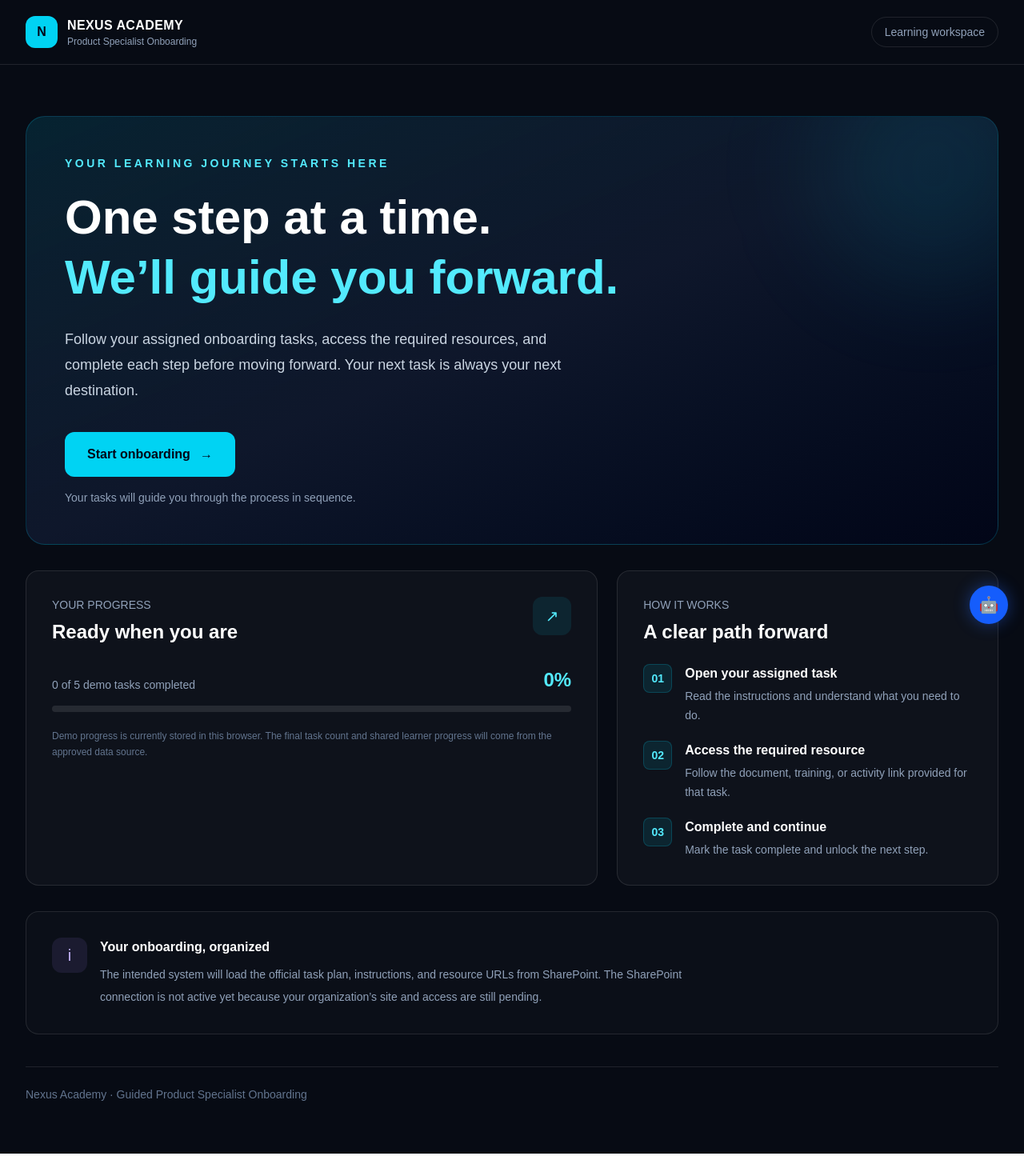
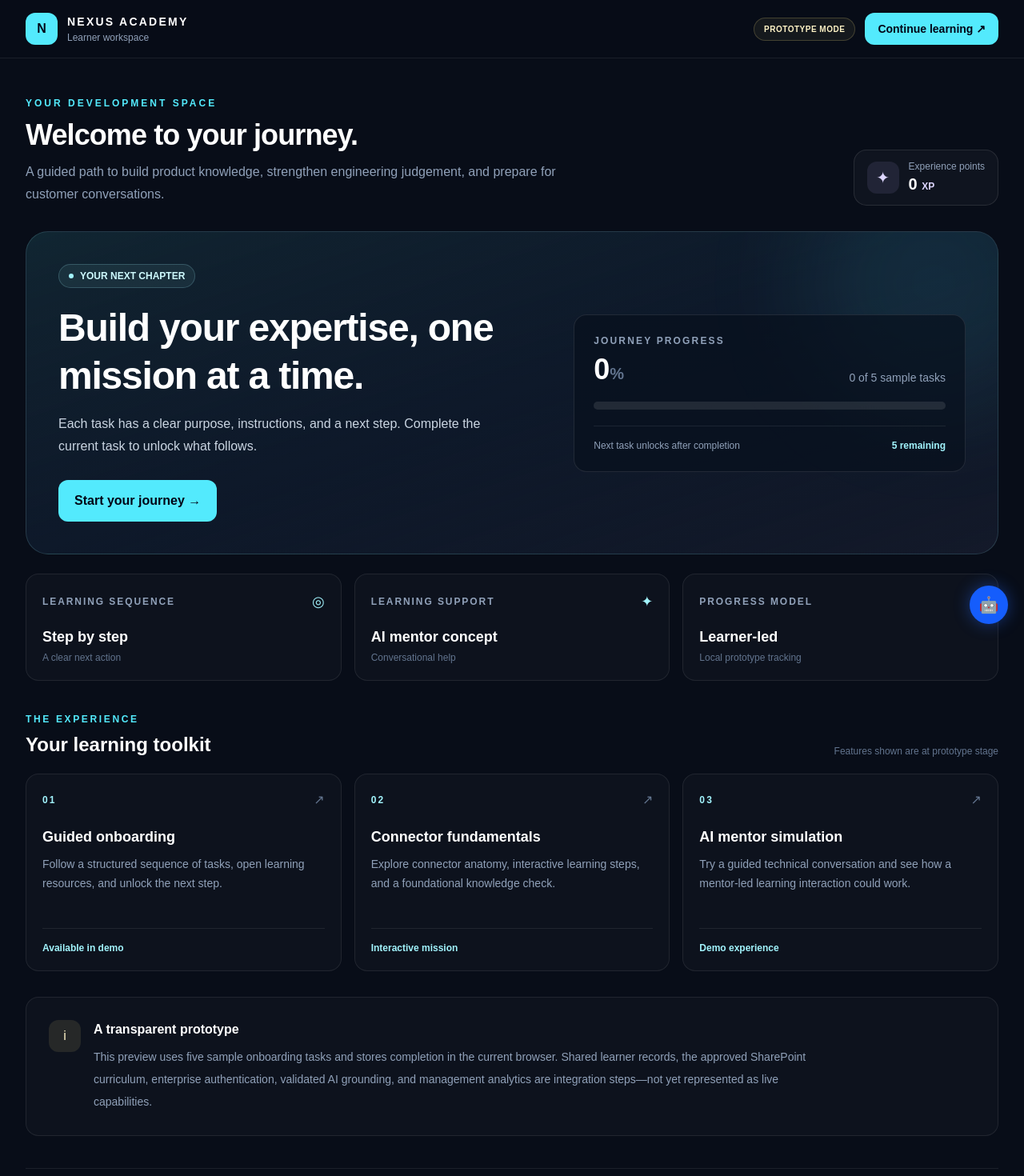
Before and after one commit to vishalawati08/nexus-academy-vishal, a Next.js app: page /dashboard in a window 1280 px wide. Shown: the top 1470 px of the page at 80% size. Before the commit the page ends 1442 px from the top, so only its background shows below. Built offline with nearby package versions, Linux system fonts and the light colour scheme.

Commit message:
Upgrade Nexus Academy learner dashboard

```diff
--- a/src/app/dashboard/page.tsx
+++ b/src/app/dashboard/page.tsx
@@ -1,254 +1,62 @@
-
 "use client";
-
 import Link from "next/link";
 import { useEffect, useState } from "react";
 
 const STORAGE_KEY = "nexusOnboardingCompletedTasks";
-
-// Temporary demo total. The real task count will come from SharePoint.
-const DEMO_TASK_COUNT = 5;
+const XP_KEY = "nexusTotalXP";
+const TASK_COUNT = 5;
 
 export default function DashboardPage() {
-  const [completedCount, setCompletedCount] = useState(0);
+  const [completed, setCompleted] = useState(0);
+  const [xp, setXp] = useState(0);
   const [loaded, setLoaded] = useState(false);
 
   useEffect(() => {
     try {
       const saved = localStorage.getItem(STORAGE_KEY);
-
       if (saved) {
         const parsed: unknown = JSON.parse(saved);
-
         if (Array.isArray(parsed)) {
-          const validIds = parsed.filter(
-            (id): id is number =>
-              typeof id === "number" &&
-              Number.isInteger(id) &&
-              id >= 1 &&
-              id <= DEMO_TASK_COUNT
-          );
-
-          setCompletedCount([...new Set(validIds)].length);
+          setCompleted(new Set(parsed.filter((id): id is number => typeof id === "number" && Number.isInteger(id) && id >= 1 && id <= TASK_COUNT)).size);
         }
       }
+      setXp(Number(localStorage.getItem(XP_KEY)) || 0);
     } catch {
-      // Show the welcome page if saved browser data is unavailable.
+      // Keep the dashboard usable when browser storage is unavailable.
+    } finally {
+      setLoaded(true);
     }
-
-    setLoaded(true);
   }, []);
 
-  const progress = Math.round(
-    (completedCount / DEMO_TASK_COUNT) * 100
-  );
+  const progress = Math.round((completed / TASK_COUNT) * 100);
+  const finished = completed === TASK_COUNT;
 
-  const journeyComplete = completedCount >= DEMO_TASK_COUNT;
-
-  return (
-    <main className="min-h-screen bg-[#070b14] text-white">
-      <header className="border-b border-white/10">
-        <div className="mx-auto flex max-w-7xl items-center justify-between px-5 py-5 sm:px-8">
-          <Link href="/dashboard" className="flex items-center gap-3">
-            <div className="flex h-10 w-10 items-center justify-center rounded-xl bg-cyan-400 font-bold text-slate-950">
-              N
-            </div>
-
-            <div>
-              <p className="font-bold tracking-wide">NEXUS ACADEMY</p>
-              <p className="text-xs text-slate-400">
-                Product Specialist Onboarding
-              </p>
-            </div>
-          </Link>
-
-          <span className="hidden rounded-full border border-white/10 px-4 py-2 text-sm text-slate-400 sm:inline-block">
-            Learning workspace
-          </span>
-        </div>
-      </header>
-
-      <div className="mx-auto max-w-7xl px-5 py-10 sm:px-8 sm:py-16">
-        <section className="relative overflow-hidden rounded-3xl border border-cyan-400/20 bg-gradient-to-br from-cyan-950/60 via-slate-900 to-slate-950 p-7 sm:p-12">
-          <div className="pointer-events-none absolute -right-16 -top-20 h-72 w-72 rounded-full bg-cyan-400/10 blur-3xl" />
-
-          <div className="relative max-w-3xl">
-            <p className="mb-5 text-sm font-semibold uppercase tracking-[0.25em] text-cyan-300">
-              Your learning journey starts here
-            </p>
-
-            <h1 className="text-4xl font-bold leading-tight sm:text-6xl">
-              One step at a time.
-              <span className="block text-cyan-300">
-                We’ll guide you forward.
-              </span>
-            </h1>
-
-            <p className="mt-6 max-w-2xl text-base leading-8 text-slate-300 sm:text-lg">
-              Follow your assigned onboarding tasks, access the required
-              resources, and complete each step before moving forward.
-              Your next task is always your next destination.
-            </p>
-
-            <div className="mt-9">
-              <Link
-                href="/onboarding"
-                className="inline-flex w-full items-center justify-center gap-3 rounded-xl bg-cyan-400 px-7 py-4 font-bold text-slate-950 transition hover:bg-cyan-300 sm:w-auto"
-              >
-                {loaded && completedCount > 0 && !journeyComplete
-                  ? "Resume onboarding"
-                  : journeyComplete
-                    ? "Review onboarding"
-                    : "Start onboarding"}
-
-                <span aria-hidden="true">→</span>
-              </Link>
-
-              <p className="mt-4 text-sm text-slate-400">
-                Your tasks will guide you through the process in sequence.
-              </p>
-            </div>
-          </div>
-        </section>
-
-        <section className="mt-8 grid gap-6 lg:grid-cols-[1.2fr_0.8fr]">
-          <div className="rounded-2xl border border-white/10 bg-white/[0.03] p-6 sm:p-8">
-            <div className="flex items-start justify-between gap-4">
-              <div>
-                <p className="text-sm font-medium text-slate-400">
-                  YOUR PROGRESS
-                </p>
-
-                <h2 className="mt-2 text-2xl font-bold">
-                  {loaded
-                    ? journeyComplete
-                      ? "Journey completed"
-                      : completedCount === 0
-                        ? "Ready when you are"
-                        : "Keep moving forward"
-                    : "Loading your progress"}
-                </h2>
-              </div>
-
-              <div className="flex h-12 w-12 items-center justify-center rounded-xl bg-cyan-400/10 text-cyan-300">
-                <span className="text-xl" aria-hidden="true">
-                  {journeyComplete ? "✓" : "↗"}
-                </span>
-              </div>
-            </div>
-
-            <div className="mt-7 flex items-end justify-between gap-4">
-              <p className="text-sm text-slate-400">
-                {loaded
-                  ? `${completedCount} of ${DEMO_TASK_COUNT} demo tasks completed`
-                  : "Checking saved progress"}
-              </p>
-
-              <p className="text-2xl font-bold text-cyan-300">
-                {loaded ? `${progress}%` : "—"}
-              </p>
-            </div>
-
-            <div
-              className="mt-4 h-2 overflow-hidden rounded-full bg-white/10"
-              role="progressbar"
-              aria-label="Demo onboarding progress"
-              aria-valuemin={0}
-              aria-valuemax={100}
-              aria-valuenow={loaded ? progress : 0}
-            >
-              <div
-                className="h-full rounded-full bg-cyan-400 transition-all duration-500"
-                style={{ width: `${loaded ? progress : 0}%` }}
-              />
-            </div>
-
-            <p className="mt-5 text-xs leading-5 text-slate-500">
-              Demo progress is currently stored in this browser.
-              The final task count and shared learner progress will come
-              from the approved data source.
-            </p>
-          </div>
-
-          <div className="rounded-2xl border border-white/10 bg-white/[0.03] p-6 sm:p-8">
-            <p className="text-sm font-medium text-slate-400">
-              HOW IT WORKS
-            </p>
-
-            <h2 className="mt-2 text-2xl font-bold">
-              A clear path forward
-            </h2>
-
-            <div className="mt-6 space-y-5">
-              <JourneyPoint
-                number="01"
-                title="Open your assigned task"
-                description="Read the instructions and understand what you need to do."
-              />
-
-              <JourneyPoint
-                number="02"
-                title="Access the required resource"
-                description="Follow the document, training, or activity link provided for that task."
-              />
-
-              <JourneyPoint
-                number="03"
-                title="Complete and continue"
-                description="Mark the task complete and unlock the next step."
-              />
-            </div>
-          </div>
-        </section>
-
-        <section className="mt-8 rounded-2xl border border-white/10 bg-white/[0.02] p-6 sm:p-8">
-          <div className="flex items-start gap-4">
-            <div className="flex h-11 w-11 shrink-0 items-center justify-center rounded-xl bg-violet-400/10 text-violet-300">
-              <span className="text-xl" aria-hidden="true">i</span>
-            </div>
-
-            <div>
-              <h2 className="font-semibold">Your onboarding, organized</h2>
-
-              <p className="mt-2 max-w-3xl text-sm leading-7 text-slate-400">
-                The intended system will load the official task plan,
-                instructions, and resource URLs from SharePoint. The
-                SharePoint connection is not active yet because your
-                organization’s site and access are still pending.
-              </p>
-            </div>
-          </div>
-        </section>
-
-        <footer className="mt-10 border-t border-white/10 pt-6 text-sm text-slate-500">
-          Nexus Academy · Guided Product Specialist Onboarding
-        </footer>
-      </div>
-    </main>
-  );
+  return <main className="min-h-screen bg-[#080d18] text-white">
+    <header className="sticky top-0 z-20 border-b border-white/[0.08] bg-[#080d18]/90 backdrop-blur-xl"><div className="mx-auto flex max-w-7xl items-center justify-between px-5 py-4 sm:px-8">
+      <Link href="/" className="flex items-center gap-3"><div className="flex h-10 w-10 items-center justify-center rounded-xl bg-cyan-300 font-black text-slate-950">N</div><div><p className="text-sm font-bold tracking-[0.16em]">NEXUS ACADEMY</p><p className="mt-0.5 text-xs text-slate-400">Learner workspace</p></div></Link>
+      <div className="flex items-center gap-3"><span className="hidden rounded-full border border-amber-200/20 bg-amber-200/[0.06] px-3 py-1.5 text-[10px] font-bold uppercase tracking-wider text-amber-100 sm:inline-flex">Prototype mode</span><Link href="/onboarding" className="rounded-xl bg-cyan-300 px-4 py-2.5 text-sm font-bold text-slate-950 transition hover:bg-cyan-200">Continue learning ↗</Link></div>
+    </div></header>
+    <div className="mx-auto max-w-7xl px-5 py-8 sm:px-8 sm:py-12">
+      <div className="mb-8 flex flex-col justify-between gap-5 sm:flex-row sm:items-end"><div><p className="text-xs font-bold uppercase tracking-[0.25em] text-cyan-300">YOUR DEVELOPMENT SPACE</p><h1 className="mt-3 text-3xl font-semibold tracking-tight sm:text-4xl">Welcome to your journey.</h1><p className="mt-3 max-w-2xl text-sm leading-7 text-slate-400 sm:text-base">A guided path to build product knowledge, strengthen engineering judgement, and prepare for customer conversations.</p></div><div className="flex items-center gap-3 rounded-2xl border border-white/10 bg-white/[0.03] px-4 py-3"><div className="flex h-10 w-10 items-center justify-center rounded-xl bg-violet-300/10 text-xl text-violet-200">✦</div><div><p className="text-xs text-slate-400">Experience points</p><p className="text-xl font-bold">{loaded ? xp : "—"} <span className="text-xs font-semibold text-violet-200">XP</span></p></div></div></div>
+      <section className="relative overflow-hidden rounded-[1.75rem] border border-cyan-200/15 bg-gradient-to-br from-cyan-300/[0.12] via-[#0e192a] to-indigo-300/[0.08] p-6 sm:p-10"><div className="pointer-events-none absolute -right-20 -top-24 h-80 w-80 rounded-full bg-cyan-300/[0.09] blur-3xl" /><div className="relative grid gap-8 lg:grid-cols-[1fr_0.8fr] lg:items-center">
+        <div><div className="inline-flex items-center gap-2 rounded-full border border-cyan-200/20 bg-cyan-200/[0.07] px-3 py-1.5 text-xs font-semibold text-cyan-100"><span className="h-1.5 w-1.5 rounded-full bg-cyan-200" />YOUR NEXT CHAPTER</div><h2 className="mt-5 max-w-2xl text-3xl font-semibold leading-tight tracking-tight sm:text-5xl">{finished ? "You’ve completed the sample journey." : completed === 0 ? "Build your expertise, one mission at a time." : "Momentum looks good. Keep going."}</h2><p className="mt-4 max-w-xl text-sm leading-7 text-slate-300 sm:text-base">{finished ? "Review your learning journey or reset the demo to walk through it again." : "Each task has a clear purpose, instructions, and a next step. Complete the current task to unlock what follows."}</p><Link href="/onboarding" className="mt-7 inline-flex items-center gap-3 rounded-xl bg-cyan-300 px-5 py-3.5 font-bold text-slate-950 transition hover:-translate-y-0.5 hover:bg-cyan-200">{finished ? "Review journey" : completed > 0 ? "Resume your journey" : "Start your journey"} →</Link></div>
+        <div className="rounded-2xl border border-white/10 bg-[#08101d]/70 p-5 sm:p-6"><div className="flex items-end justify-between gap-4"><div><p className="text-xs font-semibold uppercase tracking-[0.18em] text-slate-400">Journey progress</p><p className="mt-2 text-4xl font-semibold">{loaded ? progress : "—"}<span className="text-xl text-slate-500">%</span></p></div><p className="text-right text-sm text-slate-400">{loaded ? completed + " of " + TASK_COUNT + " sample tasks" : "Loading progress"}</p></div><div className="mt-5 h-2.5 overflow-hidden rounded-full bg-white/10"><div className="h-full rounded-full bg-gradient-to-r from-cyan-300 to-sky-400 transition-all duration-700" style={{ width: (loaded ? progress : 0) + "%" }} /></div><div className="mt-5 flex items-center justify-between border-t border-white/[0.08] pt-4 text-xs"><span className="text-slate-400">{finished ? "Demo complete" : "Next task unlocks after completion"}</span><span className="font-semibold text-cyan-200">{loaded ? TASK_COUNT - completed + " remaining" : "—"}</span></div></div>
+      </div></section>
+      <section className="mt-6 grid gap-4 sm:grid-cols-3"><Metric icon="◎" label="Learning sequence" value="Step by step" note="A clear next action" /><Metric icon="✦" label="Learning support" value="AI mentor concept" note="Conversational help" /><Metric icon="↗" label="Progress model" value="Learner-led" note="Local prototype tracking" /></section>
+      <section className="mt-10"><div className="flex flex-wrap items-end justify-between gap-3"><div><p className="text-xs font-bold uppercase tracking-[0.22em] text-cyan-300">THE EXPERIENCE</p><h2 className="mt-2 text-2xl font-semibold">Your learning toolkit</h2></div><p className="text-xs text-slate-500">Features shown are at prototype stage</p></div><div className="mt-5 grid gap-4 md:grid-cols-2 xl:grid-cols-3">
+        <Feature href="/onboarding" n="01" title="Guided onboarding" text="Follow a structured sequence of tasks, open learning resources, and unlock the next step." status="Available in demo" />
+        <Feature href="/mission/connector-fundamentals" n="02" title="Connector fundamentals" text="Explore connector anatomy, interactive learning steps, and a foundational knowledge check." status="Interactive mission" />
+        <Feature href="/training" n="03" title="AI mentor simulation" text="Try a guided technical conversation and see how a mentor-led learning interaction could work." status="Demo experience" />
+      </div></section>
+      <section className="mt-8 rounded-2xl border border-white/[0.08] bg-white/[0.025] p-5 sm:p-7"><div className="flex gap-4"><div className="flex h-10 w-10 shrink-0 items-center justify-center rounded-xl bg-amber-200/10 text-amber-100">i</div><div><h3 className="font-semibold">A transparent prototype</h3><p className="mt-2 max-w-4xl text-sm leading-7 text-slate-400">This preview uses five sample onboarding tasks and stores completion in the current browser. Shared learner records, the approved SharePoint curriculum, enterprise authentication, validated AI grounding, and management analytics are integration steps—not yet represented as live capabilities.</p></div></div></section>
+      <footer className="mt-10 flex flex-col gap-2 border-t border-white/[0.08] pt-6 text-xs text-slate-500 sm:flex-row sm:justify-between"><span>Nexus Academy · Product Specialist Enablement</span><Link href="/" className="hover:text-cyan-200">Back to overview ↗</Link></footer>
+    </div>
+  </main>;
 }
 
-function JourneyPoint({
-  number,
-  title,
-  description,
-}: {
-  number: string;
-  title: string;
-  description: string;
-}) {
-  return (
-    <div className="flex gap-4">
-      <div className="flex h-9 w-9 shrink-0 items-center justify-center rounded-lg border border-cyan-400/20 bg-cyan-400/10 text-sm font-semibold text-cyan-300">
-        {number}
-      </div>
-
-      <div>
-        <h3 className="font-semibold">{title}</h3>
-        <p className="mt-1 text-sm leading-6 text-slate-400">
-          {description}
-        </p>
-      </div>
-    </div>
-  );
+function Metric({ icon, label, value, note }: { icon: string; label: string; value: string; note: string }) {
+  return <div className="rounded-2xl border border-white/[0.08] bg-white/[0.025] p-5"><div className="flex items-center justify-between"><p className="text-xs font-semibold uppercase tracking-[0.16em] text-slate-400">{label}</p><span className="text-lg text-cyan-200">{icon}</span></div><p className="mt-4 text-lg font-semibold">{value}</p><p className="mt-1 text-xs text-slate-500">{note}</p></div>;
 }
+function Feature({ href, n, title, text, status }: { href: string; n: string; title: string; text: string; status: string }) {
+  return <Link href={href} className="group rounded-2xl border border-white/[0.08] bg-white/[0.025] p-5 transition hover:-translate-y-1 hover:border-cyan-200/25 hover:bg-white/[0.04]"><div className="flex items-center justify-between"><span className="text-xs font-bold tracking-[0.18em] text-cyan-200">{n}</span><span className="text-slate-500 transition group-hover:translate-x-1 group-hover:text-cyan-200">↗</span></div><h3 className="mt-5 text-lg font-semibold">{title}</h3><p className="mt-2 min-h-[4.5rem] text-sm leading-6 text-slate-400">{text}</p><div className="mt-5 border-t border-white/[0.08] pt-4 text-xs font-semibold text-cyan-200">{status}</div></Link>;
+}
```
